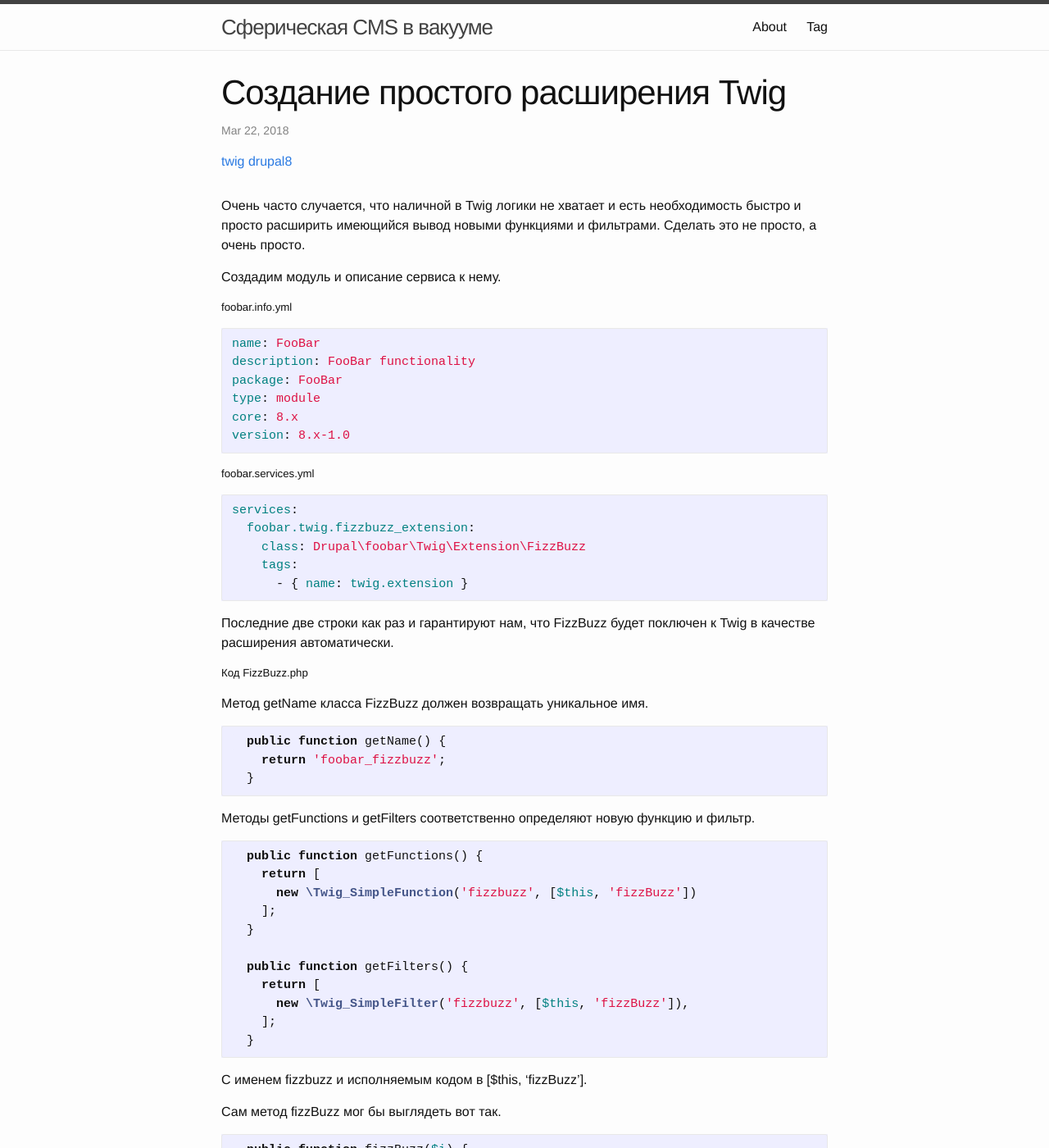
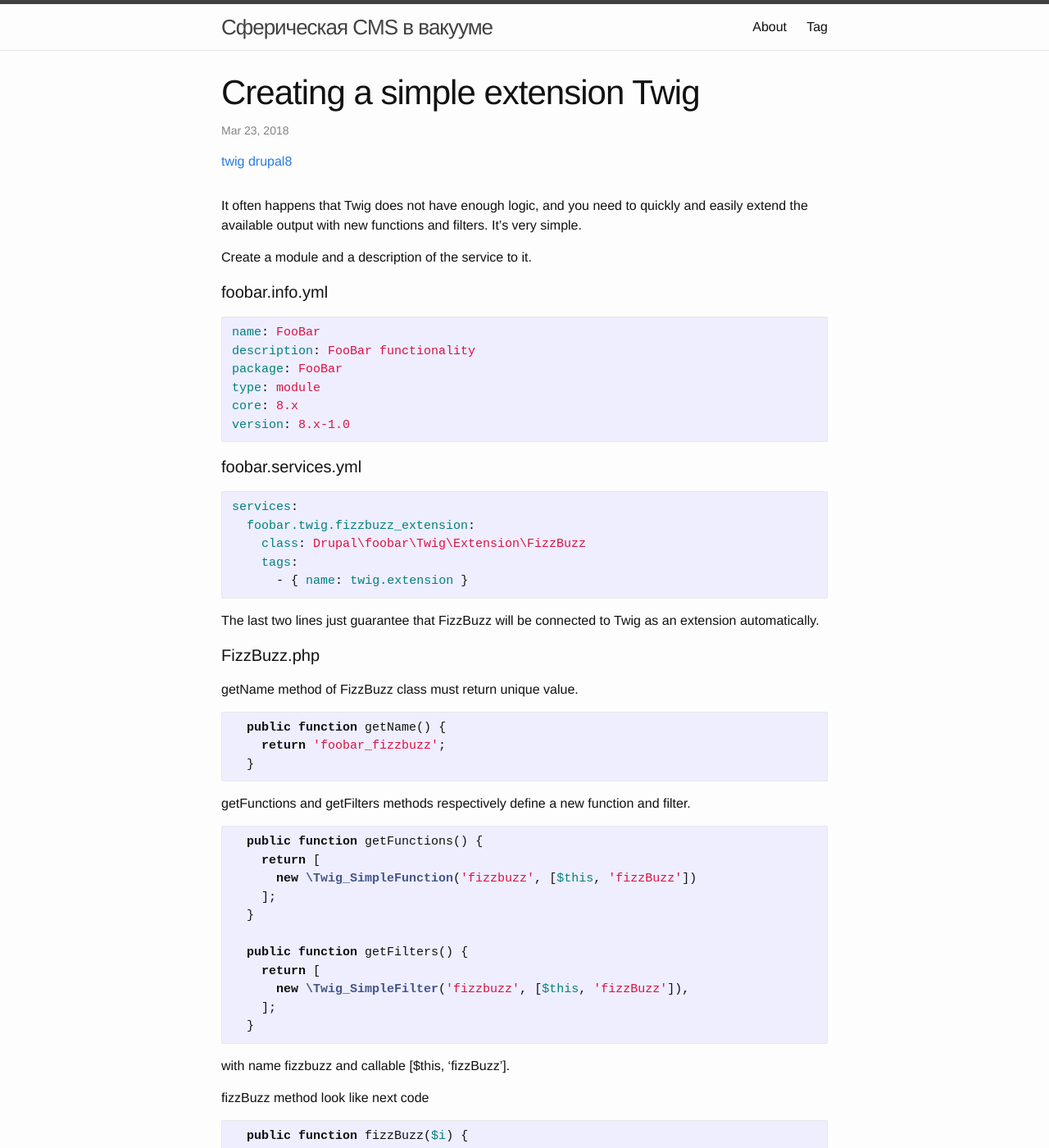
Before and after one commit to Punk-UnDeaD/Punk-UnDeaD.github.io, a Jekyll site: the page built from _posts/2018-03-22-Simple twig extention.markdown, in a window 1280 px wide and 1400 px high. Shown: the whole window at 82% size. Built offline with Jekyll 4.4.1, drawn with Linux system fonts in a browser that asks for light colours; some of the changed text lies outside the part shown.

Commit message:
перевод

````diff
--- a/_posts/2018-03-22-Simple twig extention.markdown
+++ b/_posts/2018-03-22-Simple twig extention.markdown
@@ -1,15 +1,16 @@
 ---
 layout: post
-title:  "Создание простого расширения Twig"
-date:   2018-03-22 18:58:00 +0300
+title:  "Creating a simple extension Twig"
+date:   2018-03-23 12:58:00 +0300
 tags: [twig, drupal8]
 ---
-Очень часто случается, что наличной в Twig логики не хватает и есть необходимость быстро и просто расширить имеющийся вывод новыми функциями и фильтрами.
-Сделать это не просто, а очень просто.
+It often happens that Twig does not have enough logic, and you need to quickly and easily extend the available output with new functions and filters.
+It's very simple.
 
-Создадим модуль и описание сервиса к нему.
 
-##### foobar.info.yml
+Create a module and a description of the service to it.
+
+#### foobar.info.yml
 ```yaml
 name: FooBar
 description: FooBar functionality
@@ -19,7 +20,7 @@ core: 8.x
 version: 8.x-1.0
 ```
 
-##### foobar.services.yml
+#### foobar.services.yml
 ```yaml
 services:
   foobar.twig.fizzbuzz_extension:
@@ -27,17 +28,18 @@ services:
     tags:
       - { name: twig.extension }
 ```
-Последние две строки как раз и гарантируют нам, что FizzBuzz будет поключен к Twig в качестве расширения автоматически.
 
-##### Код FizzBuzz.php
+The last two lines just guarantee that FizzBuzz will be connected to Twig as an extension automatically.
 
-Метод getName класса FizzBuzz должен возвращать уникальное имя.
+#### FizzBuzz.php
+
+getName method of FizzBuzz class must return unique value.
 ```php
   public function getName() {
     return 'foobar_fizzbuzz';
   }
 ```
-Методы getFunctions и getFilters соответственно определяют новую функцию и фильтр.
+getFunctions and getFilters methods respectively define a new function and filter.
 ```php
   public function getFunctions() {
     return [
@@ -51,9 +53,9 @@ services:
     ];
   }
 ```
-С именем fizzbuzz и исполняемым кодом в \[$this, 'fizzBuzz'].
+with name fizzbuzz and callable \[$this, 'fizzBuzz'].
 
-Сам метод fizzBuzz мог бы выглядеть вот так.
+fizzBuzz method look like next code
 ```php
   public function fizzBuzz($i) {
     $s = '';
@@ -70,14 +72,12 @@ services:
   }
 ```
 
-Теперь вы везде сможете написать
+####Now you can write
 ```twig
-{% raw %}
-{% for i in 1..100 %}
+{% raw %}{% for i in 1..100 %}
   {{ i }} - {{ fizzbuzz(i) }} - {{ i|fizzbuzz }}
   <hr>
-{% endfor %}
-{% endraw %}
+{% endfor %}{% endraw %}
 ```
 
 [Файлы](https://github.com/Punk-UnDeaD/Punk-UnDeaD.github.io/tree/master/_files/2018-03-22-Simple%20twig%20extention.files)
````
Also changed, not shown: _posts/2018-03-22-Simple twig extention.en.markdown (added, +81 -0 lines).
